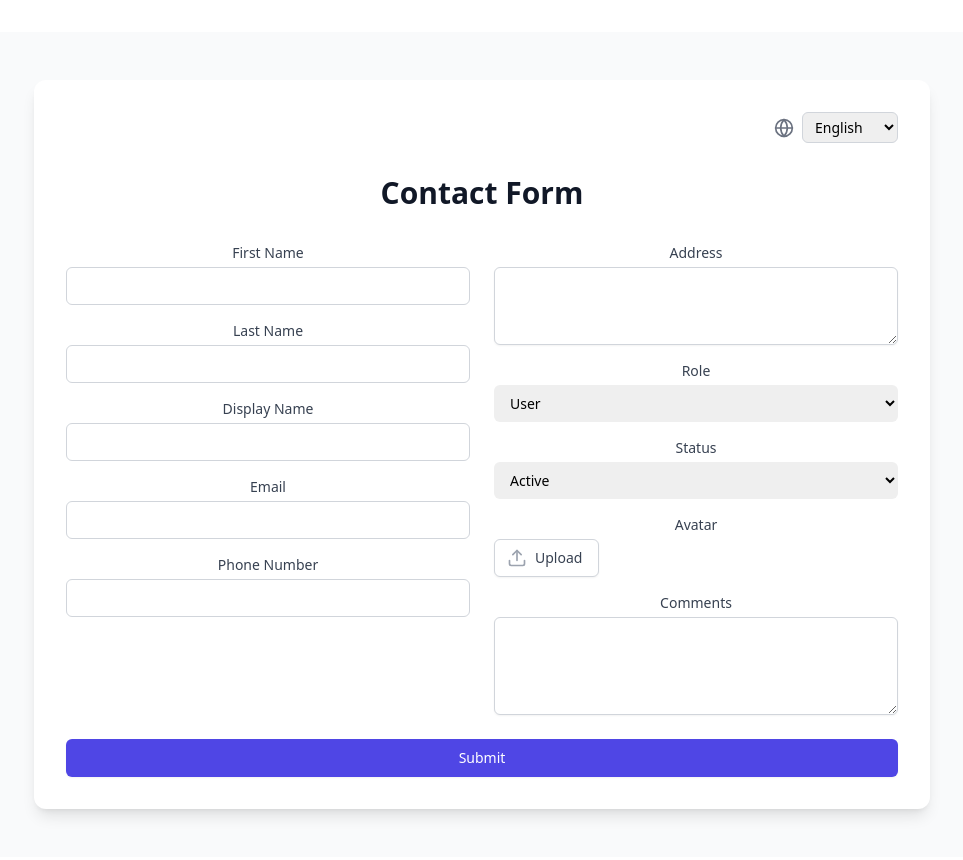
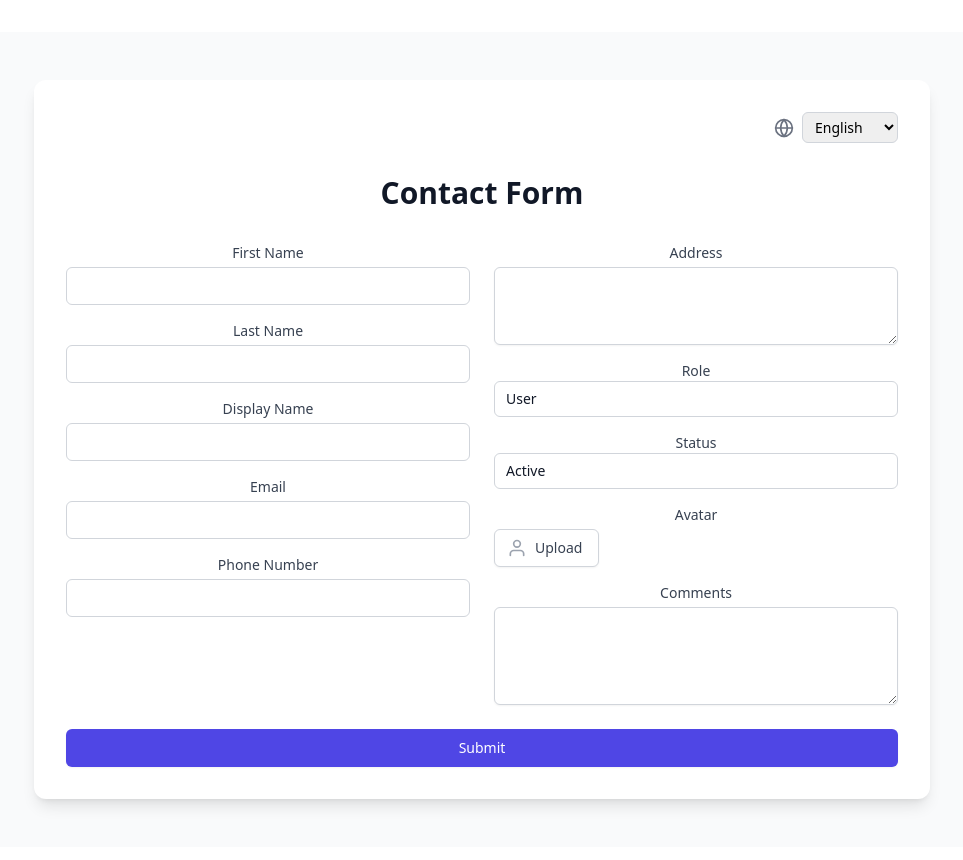
Before and after one commit to danzt/admin-sion, a React (Vite) app: page / in a window 1280 px wide. Shown: the top 860 px of the page, without its empty margins (158-1121 px from the left). Built offline with nearby package versions, Linux system fonts and the light colour scheme.

Commit message:
add form user

```diff
--- a/src/components/User.tsx
+++ b/src/components/User.tsx
@@ -1,182 +1,6 @@
-// import { useState, useEffect } from 'react';
-// import useStore from '../store/user';
-// import { User, UserRole, UserStatus } from '../domain/user';
-//
-// const UsersComponent = () => {
-//   const now = new Date();
-//
-//   const { users, addUser, fetchUsers } = useStore(); // Accede al estado y las funciones del store
-//   const [name, setName] = useState('');
-//   const [lastName, setLastName] = useState('');
-//   const [email, setEmail] = useState('');
-//   const [displayName, setDisplayName] = useState('');
-//   const [phone, setPhone] = useState('');
-//   const [avatar, setAvatar] = useState('');
-//   const [address, setAddress] = useState('');
-//   const [role, setRole] = useState<User['role']>('user');
-//   const [status, setStatus] = useState<User['status']>('active');
-//   const [createdAt, setCreatedAt] = useState<User['createdAt']>(now);
-//   const [updatedAt, setUpdatedAt] = useState<User['updatedAt']>(now);
-//
-//   useEffect(() => {
-//     fetchUsers();
-//   }, [fetchUsers]);
-//
-//   const handleClear = () => {
-//     setName('');
-//     setLastName('');
-//     setEmail('');
-//     setDisplayName('');
-//     setPhone('');
-//     setAvatar('');
-//     setAddress('');
-//     setRole('user');
-//     setStatus('active');
-//     setCreatedAt(new Date());
-//     setUpdatedAt(new Date());
-//   };
-//
-//   const handleSelectValue = (value: string, name: string) => {
-//     if (name == 'status') {
-//       setStatus(value as UserStatus);
-//     } else if (name == 'role') {
-//       setRole(value as UserRole);
-//     }
-//   };
-//
-//   const handleAddUser = async () => {
-//     if (!name || !email) {
-//       alert('Por favor, completa todos los campos');
-//       return;
-//     }
-//
-//     const newUser: User = {
-//       id: '',
-//       name,
-//       lastName,
-//       displayName,
-//       email,
-//       phone,
-//       avatar,
-//       address,
-//       role,
-//       status,
-//       createdAt,
-//       updatedAt,
-//       createdBy: 'admin',
-//       updatedBy: 'admin',
-//     };
-//
-//     try {
-//       await addUser(newUser); // Llama a la función del store
-//       alert('Usuario agregado con éxito');
-//       handleClear();
-//     } catch (error) {
-//       console.error('Error al agregar usuario:', error);
-//     }
-//   };
-//
-//   return (
-//     <div className="p-4">
-//       <h1 className="text-xl font-bold mb-4">Gestión de Usuarios</h1>
-//
-//       {/* Formulario para agregar usuarios */}
-//       <div className="mb-4">
-//         <input
-//           type="text"
-//           value={name}
-//           onChange={(e) => setName(e.target.value)}
-//           placeholder="Nombre"
-//           className="border p-2 mb-2 w-full"
-//         />
-//         <input
-//           type="text"
-//           value={lastName}
-//           onChange={(e) => setLastName(e.target.value)}
-//           placeholder="Apellido"
-//           className="border p-2 mb-2 w-full"
-//         />
-//         <input
-//           type="email"
-//           value={email}
-//           onChange={(e) => setEmail(e.target.value)}
-//           placeholder="Correo electrónico"
-//           className="border p-2 mb-2 w-full"
-//         />
-//         <input
-//           type="text"
-//           value={displayName}
-//           onChange={(e) => setDisplayName(e.target.value)}
-//           placeholder="Nombre para mostrar"
-//           className="border p-2 mb-2 w-full"
-//         />
-//         <input
-//           type="text"
-//           value={phone}
-//           onChange={(e) => setPhone(e.target.value)}
-//           placeholder="Número de teléfono"
-//           className="border p-2 mb-2 w-full"
-//         />
-//         <input
-//           type="text"
-//           value={avatar}
-//           onChange={(e) => setAvatar(e.target.value)}
-//           placeholder="URL de la imagen de perfil"
-//           className="border p-2 mb-2 w-full"
-//         />
-//         <input
-//           type="text"
-//           value={address}
-//           onChange={(e) => setAddress(e.target.value)}
-//           placeholder="Dirección"
-//           className="border p-2 mb-2 w-full"
-//         />
-//         <select
-//           value={role}
-//           onChange={(e) => handleSelectValue(e.target.value, 'role')}
-//           className="border p-2 mb-2 w-full"
-//         >
-//           <option value="admin">Administrador</option>
-//           <option value="user">Usuario</option>
-//           <option value="guest">Invitado</option>
-//         </select>
-//         <select
-//           value={status}
-//           onChange={(e) => handleSelectValue(e.target.value, 'status')}
-//           className="border p-2 mb-2 w-full"
-//         >
-//           <option value="active">Activo</option>
-//           <option value="inactive">Inactivo</option>
-//         </select>
-//         <button
-//           onClick={handleAddUser}
-//           className="bg-blue-500 text-white px-4 py-2 rounded"
-//         >
-//           Agregar Usuario
-//         </button>
-//       </div>
-//
-//       {/* Lista de usuarios */}
-//       <h2 className="text-lg font-semibold mb-2">Usuarios Registrados:</h2>
-//       <ul className="list-disc pl-5">
-//         <ul>
-//           {users.map((user) => (
-//             <li key={user.id}>
-//               {user.displayName} - {user.role}
-//             </li>
-//           ))}
-//         </ul>{' '}
-//       </ul>
-//     </div>
-//   );
-// };
-//
-// export default UsersComponent;
-//
-//
-import { useState } from 'react';
+import { ChangeEvent, FormEvent, useState } from 'react';
 import { z } from 'zod';
-import { FiAlertCircle, FiGlobe, FiUpload } from 'react-icons/fi';
+import { FiAlertCircle, FiGlobe, FiUser } from 'react-icons/fi';
 
 const translations = {
   en: {
@@ -276,7 +100,7 @@ const FeatureRichForm = () => {
     validateField(name, value);
   };
 
-  const handleFileChange = (e) => {
+  const handleFileChange = (e: ChangeEvent<HTMLInputElement>) => {
     const file = e.target.files[0];
     if (file) {
       const reader = new FileReader();
@@ -291,7 +115,7 @@ const FeatureRichForm = () => {
     }
   };
 
-  const getErrorMessage = (fieldName, error) => {
+  const getErrorMessage = (fieldName: string, error: string) => {
     if (!error) return '';
     switch (fieldName) {
       case 'firstName':
@@ -315,14 +139,14 @@ const FeatureRichForm = () => {
     }
   };
 
-  const validateField = (fieldName, value) => {
+  const validateField = (fieldName: string, value: string) => {
     try {
       const fieldSchema = z.object({
         [fieldName]: formSchema.shape[fieldName],
       });
       fieldSchema.parse({ [fieldName]: value });
       setErrors((prev) => ({ ...prev, [fieldName]: '' }));
-    } catch (error) {
+    } catch (error: any) {
       setErrors((prev) => ({
         ...prev,
         [fieldName]: getErrorMessage(fieldName, error.errors[0].message),
@@ -330,7 +154,7 @@ const FeatureRichForm = () => {
     }
   };
 
-  const handleSubmit = (e) => {
+  const handleSubmit = (e: FormEvent<HTMLFormElement>) => {
     e.preventDefault();
     try {
       formSchema.parse(formData);
@@ -361,8 +185,8 @@ const FeatureRichForm = () => {
   const renderInput = (name, type = 'text', props = {}) => (
     <div className="relative">
       <input
-        id={name}
-        name={name}
+        id={name as string}
+        name={name as string}
         type={type}
         required
         value={formData[name]}
@@ -533,13 +357,14 @@ const FeatureRichForm = () => {
                 >
                   {t.role}
                 </label>
-                <div className="mt-1">
+                <div className="sm:col-span-3">
                   <select
                     id="role"
                     name="role"
                     value={formData.role}
                     onChange={handleChange}
-                    className="mt-1 block w-full pl-3 pr-10 py-2 text-base border-gray-300 focus:outline-none focus:ring-indigo-500 focus:border-indigo-500 sm:text-sm rounded-md"
+                    autoComplete="country-name"
+                    className="col-start-1 row-start-1 w-full appearance-none rounded-md bg-white py-1.5 pl-3 pr-8 text-base text-gray-900 outline outline-1 -outline-offset-1 outline-gray-300 focus:outline-2 focus:-outline-offset-2 focus:outline-indigo-600 sm:text-sm/6"
                   >
                     <option value="user">User</option>
                     <option value="admin">Admin</option>
@@ -554,13 +379,14 @@ const FeatureRichForm = () => {
                 >
                   {t.status}
                 </label>
-                <div className="mt-1">
+
+                <div className="sm:col-span-3">
                   <select
                     id="status"
                     name="status"
                     value={formData.status}
                     onChange={handleChange}
-                    className="mt-1 block w-full pl-3 pr-10 py-2 text-base border-gray-300 focus:outline-none focus:ring-indigo-500 focus:border-indigo-500 sm:text-sm rounded-md"
+                    className="col-start-1 row-start-1 w-full appearance-none rounded-md bg-white py-1.5 pl-3 pr-8 text-base text-gray-900 outline outline-1 -outline-offset-1 outline-gray-300 focus:outline-2 focus:-outline-offset-2 focus:outline-indigo-600 sm:text-sm/6"
                   >
                     <option value="active">Active</option>
                     <option value="inactive">Inactive</option>
@@ -584,7 +410,7 @@ const FeatureRichForm = () => {
                     htmlFor="avatar-input"
                     className="cursor-pointer inline-flex items-center px-4 py-2 border border-gray-300 shadow-sm text-sm font-medium rounded-md text-gray-700 bg-white hover:bg-gray-50 focus:outline-none focus:ring-2 focus:ring-offset-2 focus:ring-indigo-500"
                   >
-                    <FiUpload className="-ml-1 mr-2 h-5 w-5 text-gray-400" />
+                    <FiUser className="-ml-1 mr-2 h-5 w-5 text-gray-400" />
                     Upload
                   </label>
                   {formData.avatar && (
```
